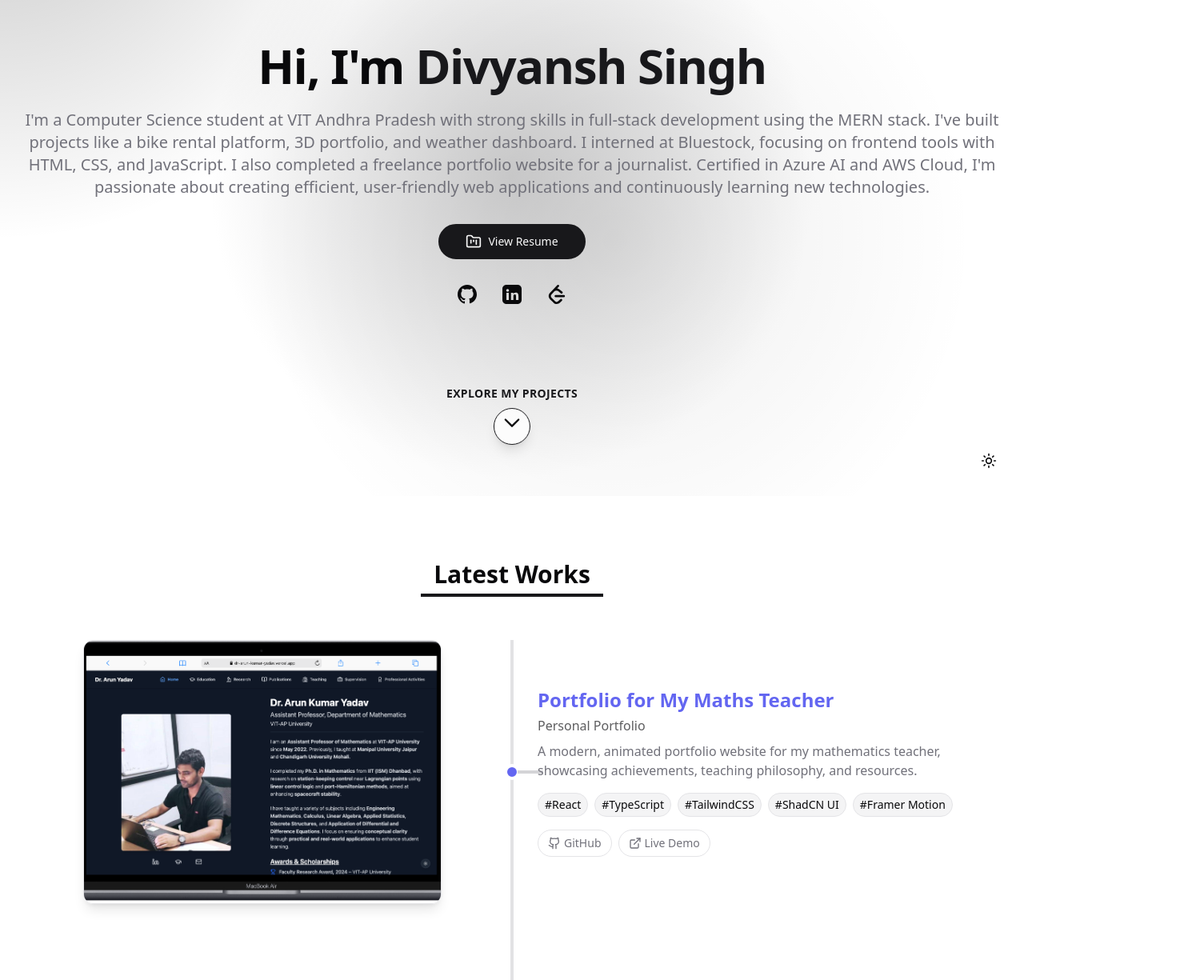
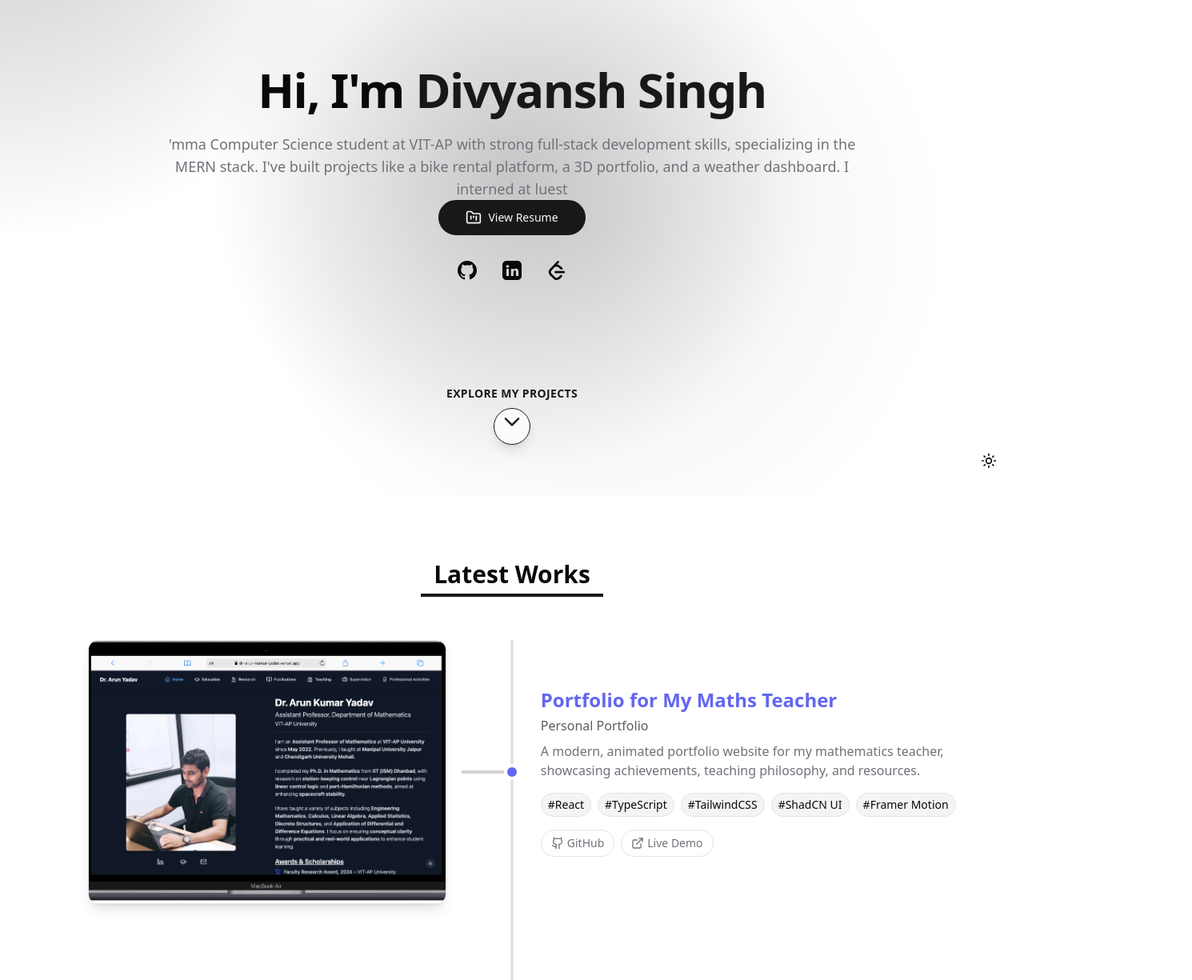
Before and after one commit to divyanshsingh07/Divyansh-portfolio, a React (Vite) app: page / in a window 1280 px wide. Shown: the part 180-1405 px from the top of the page at 80% size, 1490 px wide, since content can reach past the window. Built offline with nearby package versions, Linux system fonts and the light colour scheme.

Commit message:
animation

```diff
--- a/package.json
+++ b/package.json
@@ -17,7 +17,7 @@
     "@radix-ui/react-switch": "^1.2.5",
     "class-variance-authority": "^0.7.1",
     "clsx": "^2.1.1",
-    "framer-motion": "^12.12.1",
+    "framer-motion": "^12.16.0",
     "lucide-react": "^0.474.0",
     "react": "^18.3.1",
     "react-circular-progressbar": "^2.2.0",
--- a/src/components/Hero.tsx
+++ b/src/components/Hero.tsx
@@ -1,10 +1,12 @@
 import { motion, useMotionValue, useSpring, useTransform, useScroll } from 'framer-motion';
-import { useRef } from 'react';
+import { useRef, useState, useEffect } from 'react';
 import { Button } from './ui/button';
 import { useTheme } from './theme-provider';
 import { FolderKanban } from 'lucide-react';
 
 import 'react-circular-progressbar/dist/styles.css';
+
+const HERO_DESCRIPTION = ` I'm a Computer Science student at VIT-AP with strong full-stack development skills, specializing in the MERN stack. I've built projects like a bike rental platform, a 3D portfolio, and a weather dashboard. I interned at Bluestock, focusing on frontend development with HTML, CSS, and JavaScript, and also completed a freelance portfolio website for a journalist. Certified in Azure AI and AWS Cloud, I'm passionate about building efficient, user-friendly web applications and constantly exploring new technologies.`;
 
 const Hero = () => {
   const { theme } = useTheme();
@@ -43,6 +45,19 @@ const Hero = () => {
     [springX, springY],
     ([x, y]) => `radial-gradient(600px circle at ${x}px ${y}px, ${spotlightColor}, transparent 80%)`
   );
+
+  const [typedText, setTypedText] = useState('');
+
+  useEffect(() => {
+    setTypedText('');
+    let i = 0;
+    const interval = setInterval(() => {
+      setTypedText((prev) => prev + HERO_DESCRIPTION[i]);
+      i++;
+      if (i >= HERO_DESCRIPTION.length) clearInterval(interval);
+    }, 30); // minimal, smooth typing
+    return () => clearInterval(interval);
+  }, []);
 
   function handleMouseMove(e: React.MouseEvent<HTMLDivElement, MouseEvent>) {
     const bounds = heroRef.current?.getBoundingClientRect();
@@ -95,9 +110,9 @@ const Hero = () => {
           <h1 className="mb-6 text-4xl font-bold tracking-tight sm:text-6xl">
             Hi, I'm <span className="text-primary">Divyansh Singh</span>
           </h1>
-          <p className="mb-8 text-lg text-muted-foreground sm:text-xl">
-          I'm a Computer Science student at VIT Andhra Pradesh with strong skills in full-stack development using the MERN stack. I've built projects like a bike rental platform, 3D portfolio, and weather dashboard. I interned at Bluestock, focusing on frontend tools with HTML, CSS, and JavaScript. I also completed a freelance portfolio website for a journalist. Certified in Azure AI and AWS Cloud, I'm passionate about creating efficient, user-friendly web applications and continuously learning new technologies.
-          </p>
+          <div className="max-w-4xl mx-auto mt-6 text-lg text-muted-foreground font-normal">
+            <span>{typedText}</span>
+          </div>
           <div className="flex flex-col items-center gap-4">
             <div className="flex justify-center gap-4">
               <Button
--- a/src/components/Projects.tsx
+++ b/src/components/Projects.tsx
@@ -117,29 +117,28 @@ const Projects = () => {
                 key={project.title}
                 className={`relative z-10 flex flex-col md:flex-row items-center md:items-stretch ${isLeft ? '' : 'md:flex-row-reverse'}`}
               >
-                {/* Dot */}
-                <span
-                  className={`hidden md:block absolute top-1/2 left-1/2 -translate-x-1/2 -translate-y-1/2 w-5 h-5 rounded-full border-4 border-background`}
-                  style={{ background: project.color || '#6366f1', borderColor: '#fff' }}
-                />
-                {/* Horizontal line to image */}
-                <span
-                  className={`
-                    hidden md:block absolute top-1/2
-                    ${isLeft ? 'left-[calc(50%+7px)]' : 'right-[calc(50%+10px)]'}
-                    h-1 w-8 bg-muted-foreground/30 z-0
-                  `}
-                  style={{
-                    transform: 'translateY(-50%)',
-                  }}
-                />
+                {/* Dot and horizontal line, now centered with the image and touching the image edge, never overlapping */}
+                <div className="hidden md:block absolute top-1/2 left-1/2 -translate-x-1/2 -translate-y-1/2 z-0 pointer-events-none" style={{ height: '0', width: '0' }}>
+                  <span
+                    className="w-5 h-5 rounded-full border-4 border-background block z-10"
+                    style={{ background: project.color || '#6366f1', borderColor: '#fff', position: 'absolute', left: '-10px', top: '-10px' }}
+                  />
+                  <span
+                    className={
+                      isLeft
+                        ? 'absolute top-1/2 left-0 h-1 md:w-[calc(19vw-180px)] bg-muted-foreground/30 z-0 -translate-y-1/2 -translate-x-full'
+                        : 'absolute top-1/2 right-0 h-1 md:w-[calc(19vw-180px)] bg-muted-foreground/30 z-0 -translate-y-1/2 translate-x-full'
+                    }
+                  />
+                </div>
                 {/* Image with hover effect and tooltip */}
                 <motion.div
                   initial={{ opacity: 0, x: isLeft ? -40 : 40 }}
                   whileInView={{ opacity: 1, x: 0 }}
                   viewport={{ once: true }}
                   transition={{ duration: 0.7, delay: idx * 0.1 }}
-                  className="w-full md:w-1/2 flex justify-center items-center mb-6 md:mb-0"
+                  className="w-full md:w-1/2 flex justify-center items-center mb-6 md:mb-0 relative z-10"
+                  style={{ marginLeft: isLeft ? '8px' : undefined, marginRight: !isLeft ? '8px' : undefined }}
                 >
                   {project.image && (
                     <div className="relative group">
--- a/src/components/Skills.tsx
+++ b/src/components/Skills.tsx
@@ -3,61 +3,61 @@ import { FaReact, FaHtml5, FaCss3Alt, FaNodeJs, FaGitAlt, FaPython, FaFigma, FaG
 import { SiTypescript, SiTailwindcss, SiExpress, SiMongodb, SiJavascript, SiVercel, SiCplusplus } from "react-icons/si";
 import { GrMysql } from "react-icons/gr";
 import { DiVisualstudio } from "react-icons/di";
+import { motion, useScroll, useTransform, AnimatePresence } from "framer-motion";
 
 const skillCategories = [
   {
     category: "Frontend Development",
     skills: [
-      { name: "React", rating: 5 },
-      { name: "TypeScript", rating: 4 },
-      { name: "TailwindCSS", rating: 4 },
-      { name: "HTML5", rating: 5 },
-      { name: "CSS3", rating: 5 },
+      { name: "React", rating: 4.25, note: "Strong experience, project-ready" },
+      { name: "TypeScript", rating: 3, note: "Intermediate, improving with React" },
+      { name: "TailwindCSS", rating: 4, note: "Frequently used, well-adapted" },
+      { name: "HTML5", rating: 4.5, note: "Solid foundation, no issues" },
+      { name: "CSS3", rating: 4.25, note: "Good grasp with Tailwind support" },
     ],
   },
   {
     category: "Backend Development",
     skills: [
-      { name: "Node.js", rating: 4 },
-      { name: "Express.js", rating: 4 },
-      { name: "REST APIs", rating: 4 },
-      { name: "JWT Auth", rating: 4 },
+      { name: "Node.js", rating: 4, note: "Actively using in full stack apps" },
+      { name: "Express.js", rating: 3.75, note: "Familiar and comfortable" },
+      { name: "REST APIs", rating: 4, note: "Building APIs with Express" },
+      { name: "JWT Auth", rating: 3.5, note: "Implemented basic token auth" },
     ],
   },
   {
     category: "Database",
     skills: [
-      { name: "MongoDB", rating: 4 },
-      { name: "MySQL", rating: 3 },
-      { name: "Mongoose", rating: 4 },
+      { name: "MongoDB", rating: 3.75, note: "Good grasp with MERN stack" },
+      { name: "MySQL", rating: 2.5, note: "Limited use, more focus on NoSQL" },
+      { name: "Mongoose", rating: 3.5, note: "Familiar, used with MongoDB" },
     ],
   },
   {
     category: "Full Stack (MERN)",
     skills: [
-      { name: "MERN Stack", rating: 4 },
-      { name: "SPA Architecture", rating: 4 },
-      { name: "Deployment", rating: 4 },
+      { name: "MERN Stack", rating: 4, note: "Working consistently in this stack" },
+      { name: "SPA Architecture", rating: 3.75, note: "Understanding of SPA structure" },
+      { name: "Deployment", rating: 4.25, note: "Frequently deploy on Vercel/Netlify" },
     ],
   },
   {
     category: "Tools & Technologies",
     skills: [
-      { name: "Git", rating: 5 },
-      { name: "VS Code", rating: 5 },
-      { name: "Figma", rating: 3 },
-      { name: "Vercel", rating: 4 },
+      { name: "Git", rating: 4.25, note: "Confident with version control" },
+      { name: "VS Code", rating: 4.75, note: "Primary development environment" },
+      { name: "Figma", rating: 3, note: "Using designs, basic UI/UX" },
+      { name: "Vercel", rating: 4.25, note: "Frequently deploy projects" },
     ],
   },
   {
     category: "Programming Languages",
     skills: [
-      { name: "JavaScript", rating: 5 },
-      { name: "Python", rating: 4 },
-      { name: "Java", rating: 5 },
+      { name: "JavaScript", rating: 4.5, note: "Strong foundation, daily use" },
+      { name: "Python", rating: 3.5, note: "Basic knowledge, learning" },
+      { name: "Java", rating: 3.5, note: "Basic knowledge, learning" },
     ],
   },
-
 ];
 
 const skillIcons: Record<string, JSX.Element> = {
@@ -80,9 +80,24 @@ const skillIcons: Record<string, JSX.Element> = {
   "Java": <FaJava className="text-[#f89820]" />
 };
 
-const AnimatedProgressBar = ({ rating }: { rating: number }) => {
+const SkillTooltip = ({ percentage, note }: { percentage: number; note: string }) => {
+  return (
+    <motion.div
+      initial={{ opacity: 0, y: 10 }}
+      animate={{ opacity: 1, y: 0 }}
+      exit={{ opacity: 0, y: 10 }}
+      className="absolute -top-20 left-0 right-0 mx-auto bg-gray-900 text-white px-3 py-1.5 rounded-lg text-sm font-medium shadow-lg z-50 w-40 pointer-events-none"
+    >
+      <div className="text-center font-bold mb-0.5">{percentage}%</div>
+      <div className="text-xs text-gray-300 text-center leading-tight">{note}</div>
+      <div className="absolute -bottom-1 left-1/2 transform -translate-x-1/2 w-2 h-2 bg-gray-900 rotate-45"></div>
+    </motion.div>
+  );
+};
+
+const AnimatedProgressBar = ({ rating }: { rating: number; note: string }) => {
   const [progress, setProgress] = useState(0);
-  const percentage = (rating / 5) * 100;
+  const percentage = Math.round((rating / 5) * 100);
 
   useEffect(() => {
     const timer = setTimeout(() => {
@@ -92,9 +107,9 @@ const AnimatedProgressBar = ({ rating }: { rating: number }) => {
   }, [percentage]);
 
   return (
-    <div className="w-full h-2 bg-gray-200 dark:bg-gray-700 rounded-full overflow-hidden">
+    <div className="relative w-full h-2 bg-gray-100 dark:bg-gray-800 rounded-full overflow-visible">
       <div
-        className="h-full bg-gradient-to-r from-blue-500 to-purple-500 rounded-full transition-all duration-1000 ease-out"
+        className="h-full bg-gradient-to-r from-indigo-400 to-indigo-600 dark:from-indigo-500 dark:to-indigo-700 rounded-full transition-all duration-1000 ease-out"
         style={{ width: `${progress}%` }}
       />
     </div>
@@ -102,43 +117,65 @@ const AnimatedProgressBar = ({ rating }: { rating: number }) => {
 };
 
 const Skills = () => {
+  const { scrollYProgress } = useScroll();
+  const y = useTransform(scrollYProgress, [0, 1], [0, -50]);
+
   return (
-    <section id="skills" className="py-16 px-4 bg-background">
-      <div className="max-w-6xl mx-auto">
+    <section id="skills" className="py-16 px-4 bg-background relative overflow-hidden">
+      <motion.div
+        style={{ y }}
+        className="max-w-6xl mx-auto"
+      >
         <h2 className="text-3xl font-bold text-center mb-12">
-          <span className="border-b-4 border-primary pb-1">My Skills</span>
+          <span className="border-b-4 border-indigo-500 pb-1">My Skills</span>
         </h2>
-        <div className="grid gap-8 sm:grid-cols-2 lg:grid-cols-3">
-          {skillCategories.map((category) => (
-            <div
+        <div className="columns-1 sm:columns-2 lg:columns-3 gap-8 space-y-8">
+          {skillCategories.map((category, index) => (
+            <motion.div
+              initial={{ opacity: 0, y: 20 }}
+              whileInView={{ opacity: 1, y: 0 }}
+              transition={{ duration: 0.5, delay: index * 0.1 }}
               key={category.category}
-              className="rounded-xl border border-gray-200 dark:border-gray-800 bg-white dark:bg-gray-900 p-6 shadow-sm hover:shadow-md transition-all duration-300"
+              className="mb-8 break-inside-avoid rounded-xl border border-gray-100 dark:border-gray-800 bg-white/50 dark:bg-gray-900/50 backdrop-blur-sm p-6 shadow-sm hover:shadow-lg transition-all duration-300 hover:scale-[1.02]"
             >
               <h3 className="text-xl font-semibold mb-6 text-center text-gray-800 dark:text-white">
                 {category.category}
               </h3>
-              <div className="space-y-4">
-                {category.skills.map((skill) => (
+              <div className="space-y-6">
+                {category.skills.map((skill) => {
+                  const [showTooltip, setShowTooltip] = useState(false);
+                  return (
                     <div
                       key={skill.name}
-                    className="flex flex-col p-2 rounded-lg hover:bg-gray-50 dark:hover:bg-gray-800 transition-colors"
+                      className="relative flex flex-col p-3 rounded-lg hover:bg-gray-50/50 dark:hover:bg-gray-800/50 transition-colors cursor-pointer"
+                      onMouseEnter={() => setShowTooltip(true)}
+                      onMouseLeave={() => setShowTooltip(false)}
                     >
-                    <div className="flex items-center gap-2 mb-2">
+                      <div className="flex items-center gap-3 mb-3">
                         <div className="w-8 h-8 flex items-center justify-center">
-                        {skillIcons[skill.name] || <FaGlobe className="text-primary" />}
+                          {skillIcons[skill.name] || <FaGlobe className="text-indigo-500" />}
                         </div>
                         <span className="text-sm font-medium text-gray-700 dark:text-gray-200">
                           {skill.name}
                         </span>
                       </div>
-                    <AnimatedProgressBar rating={skill.rating} />
+                      <AnimatedProgressBar rating={skill.rating} note={skill.note} />
+                      <AnimatePresence>
+                        {showTooltip && (
+                          <SkillTooltip
+                            percentage={Math.round((skill.rating / 5) * 100)}
+                            note={skill.note}
+                          />
+                        )}
+                      </AnimatePresence>
                     </div>
+                  );
+                })}
+              </div>
+            </motion.div>
           ))}
         </div>
-            </div>
-          ))}
-        </div>
-      </div>
+      </motion.div>
     </section>
   );
 };
```
Also changed, not shown: 1 other file (tests, documents, lock files or other folders). Lines whose indentation alone changed are shown as unchanged.
